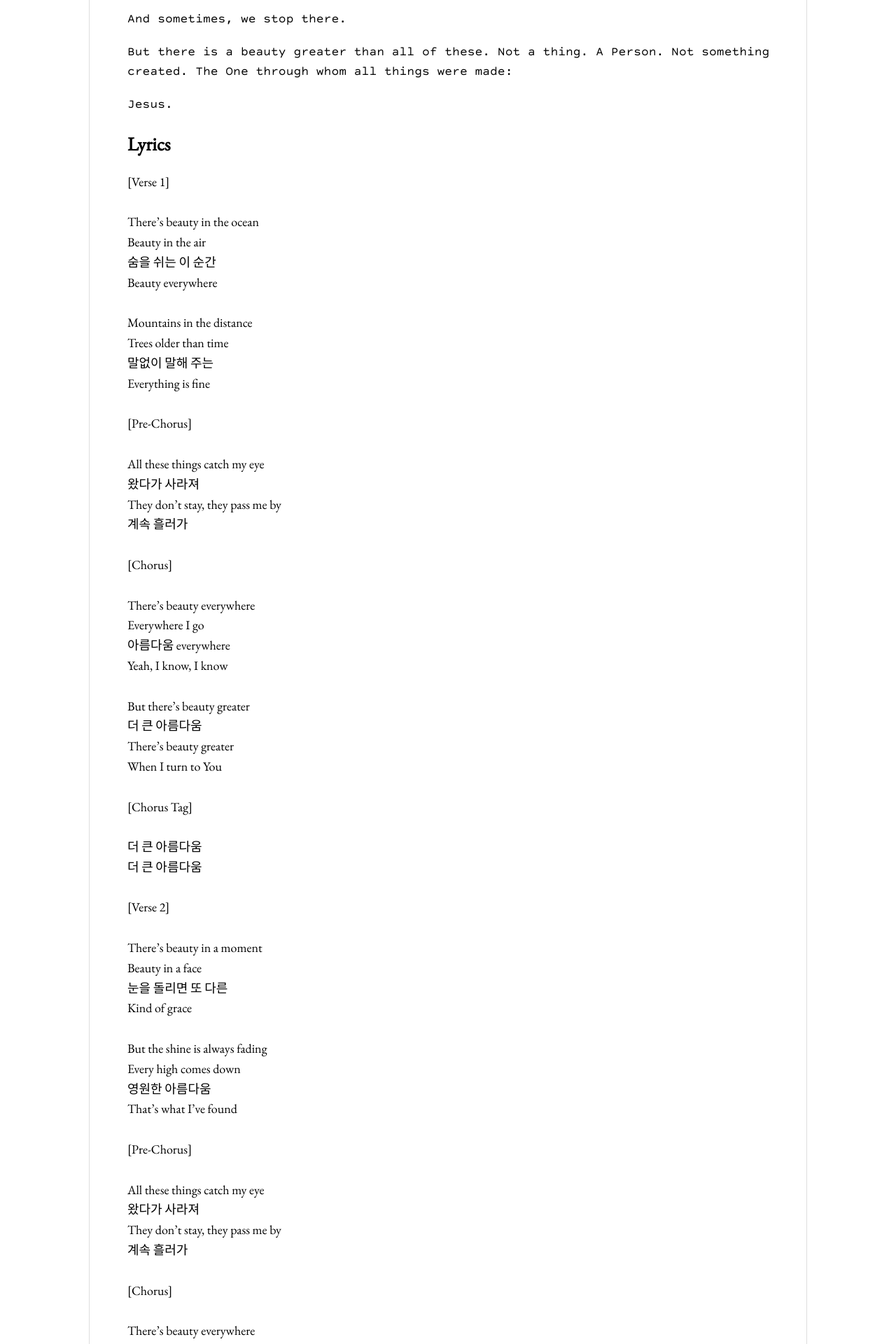
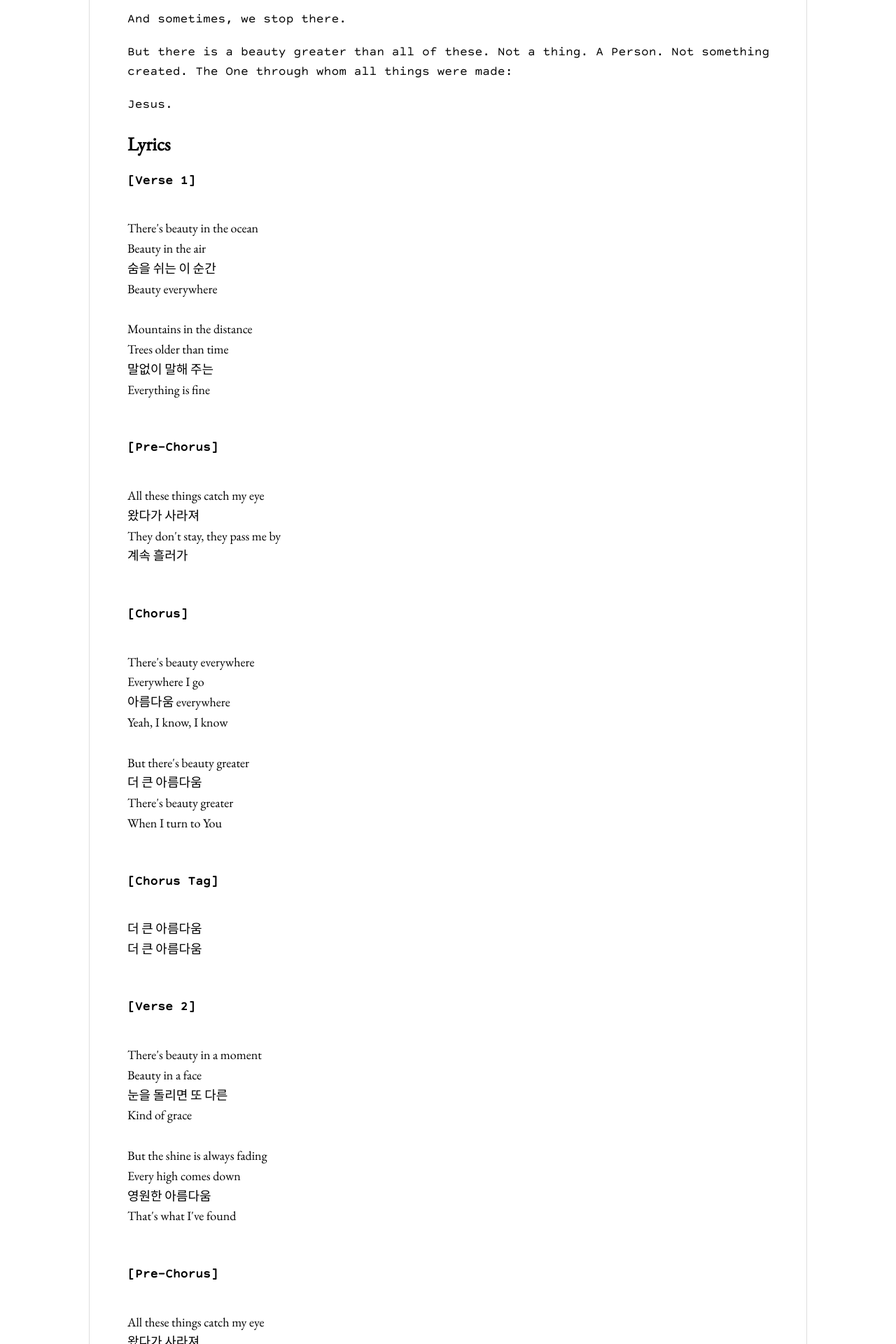
Before and after one commit to jnskm/jnskm.github.io, a Jekyll site: the page built from _music/beauty-greater.md, in a window 1280 px wide. Shown: the part 647-2567 px from the top of the page at 70% size. Built offline with Jekyll 4.4.1, drawn with Linux system fonts in a browser that asks for light colours; some of the changed text lies outside the part shown.

Commit message:
Style lyrics section headers with Courier Prime Code font
- Add CSS for .lyrics-section-header class using Courier Prime Code
- Add spacing (margin-top: 1.5rem) between lyrics sections for breathing room
- Update beauty-greater.md lyrics to use new <span> format
- Update check_new_music.py to generate new format for future entries

Section headers like [Verse 1], [Chorus], etc. now display in the
monospace Courier Prime Code font for visual distinction from lyrics.

Co-Authored-By: Claude Opus 4.5 <noreply@anthropic.com>

```diff
--- a/_music/beauty-greater.md
+++ b/_music/beauty-greater.md
@@ -31,8 +31,8 @@ Jesus.
 
 ## Lyrics
 <pre class="lyrics-content">
-[Verse 1]<br>
-There’s beauty in the ocean
+<span class="lyrics-section-header">[Verse 1]</span>
+There's beauty in the ocean
 Beauty in the air
 숨을 쉬는 이 순간
 Beauty everywhere
@@ -42,29 +42,29 @@ Trees older than time
 말없이 말해 주는
 Everything is fine
 
-[Pre-Chorus]<br>
+<span class="lyrics-section-header">[Pre-Chorus]</span>
 All these things catch my eye
 왔다가 사라져
-They don’t stay, they pass me by
+They don't stay, they pass me by
 계속 흘러가
 
-[Chorus]<br>
-There’s beauty everywhere
+<span class="lyrics-section-header">[Chorus]</span>
+There's beauty everywhere
 Everywhere I go
 아름다움 everywhere
 Yeah, I know, I know
 
-But there’s beauty greater
+But there's beauty greater
 더 큰 아름다움
-There’s beauty greater
+There's beauty greater
 When I turn to You
 
-[Chorus Tag]<br>
+<span class="lyrics-section-header">[Chorus Tag]</span>
 더 큰 아름다움
 더 큰 아름다움
 
-[Verse 2]<br>
-There’s beauty in a moment
+<span class="lyrics-section-header">[Verse 2]</span>
+There's beauty in a moment
 Beauty in a face
 눈을 돌리면 또 다른
 Kind of grace
@@ -72,26 +72,26 @@ Kind of grace
 But the shine is always fading
 Every high comes down
 영원한 아름다움
-That’s what I’ve found
+That's what I've found
 
-[Pre-Chorus]<br>
+<span class="lyrics-section-header">[Pre-Chorus]</span>
 All these things catch my eye
 왔다가 사라져
-They don’t stay, they pass me by
+They don't stay, they pass me by
 계속 흘러가
 
-[Chorus]<br>
-There’s beauty everywhere
+<span class="lyrics-section-header">[Chorus]</span>
+There's beauty everywhere
 Everywhere I go
 아름다움 everywhere
 Yeah, I know, I know
 
-But there’s beauty greater
+But there's beauty greater
 더 큰 아름다움
-There’s beauty greater
-You’re the One I know
+There's beauty greater
+You're the One I know
 
-[Bridge]<br>
+<span class="lyrics-section-header">[Bridge]</span>
 You came close
 내 곁으로
 You took my place
@@ -99,24 +99,24 @@ You took my place
 
 Death let go
 끝이 아니야
-You’re alive
+You're alive
 지금 여기야
 
-[Bridge Tag]<br>
+<span class="lyrics-section-header">[Bridge Tag]</span>
 죽음을 이기신 분
 
-[Final Chorus]<br>
-There’s beauty everywhere
+<span class="lyrics-section-header">[Final Chorus]</span>
+There's beauty everywhere
 Everywhere I go
 아름다움 everywhere
 Yeah, I know, I know
 
-But there’s beauty greater
+But there's beauty greater
 더 큰 아름다움
-There’s beauty greater
+There's beauty greater
 Jesus, You are Love
 
-[Outro]<br>
+<span class="lyrics-section-header">[Outro]</span>
 나는 변해가
 주 닮아 가
 더 큰 아름다움
--- a/assets/css/custom.css
+++ b/assets/css/custom.css
@@ -709,6 +709,20 @@ pre.lyrics-content {
   line-height: 1.6 !important;
 }
 
+/* Lyrics section headers styling - [Verse 1], [Chorus], etc. */
+.lyrics-content .lyrics-section-header {
+  font-family: 'Courier Prime Code', monospace;
+  font-weight: bold;
+  display: block;
+  margin-top: 1.5rem;
+  margin-bottom: 0.5rem;
+}
+
+/* First section header shouldn't have top margin */
+.lyrics-content .lyrics-section-header:first-child {
+  margin-top: 0;
+}
+
 /* Make images responsive on mobile */
 @media screen and (max-width: 768px) {
   .album-cover {
```
Also changed, not shown: scripts/check_new_music.py (+14 -3 lines).
